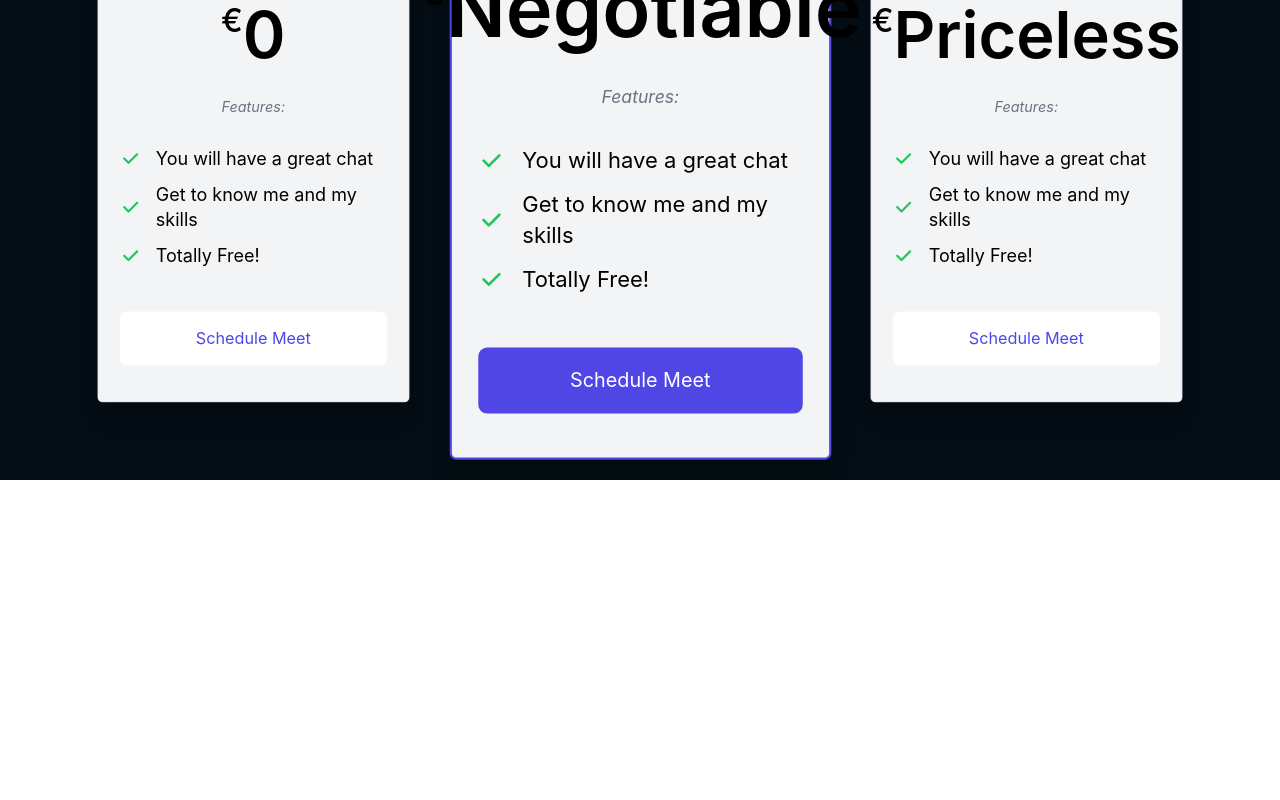
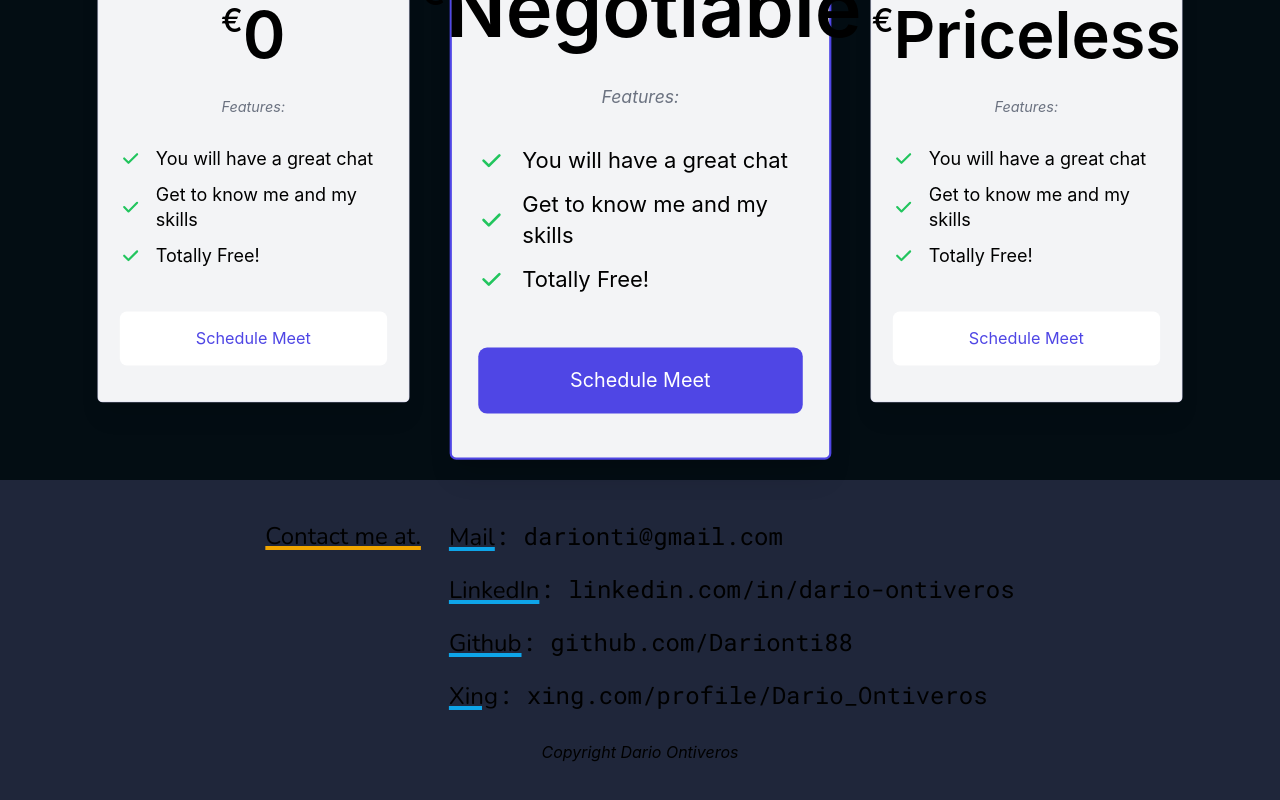
Before and after one commit to Darionti88/personal-web, a Next.js app: page / in a window 1280 px wide. Shown: the part 3492-4292 px from the top of the page. Before the commit the page ends 3972 px from the top, so only its background shows below. Built offline with nearby package versions, Linux system fonts and the light colour scheme.

Commit message:
Add Footer

```diff
--- /dev/null
+++ b/assets/contacts.json
@@ -0,0 +1,20 @@
+[{
+    "contact":"Mail",
+    "url":"mailto:darionti@gmail.com",
+    "content":": darionti@gmail.com"
+},
+{
+    "contact":"LinkedIn",
+    "url":"https://www.linkedin.com/in/dario-ontiveros/",
+    "content":": linkedin.com/in/dario-ontiveros"
+},
+{
+    "contact":"Github",
+    "url":"https://github.com/Darionti88",
+    "content":": github.com/Darionti88"
+},
+{
+    "contact":"Xing",
+    "url":"https://www.xing.com/profile/Dario_Ontiveros/cv",
+    "content":": xing.com/profile/Dario_Ontiveros"
+}]
--- /dev/null
+++ b/components/footer/Contact.tsx
@@ -0,0 +1,17 @@
+import React from "react";
+import { Contact } from "../../interface/CardInterface";
+
+const MyContact = ({ contact, url, content }: Contact) => {
+  return (
+    <li>
+      <span className='text-2xl underline  decoration-4 decoration-sky-500 font-nunito'>
+        {contact}
+      </span>
+      <a className='font-roboto text-2xl' href={url}>
+        {content}
+      </a>
+    </li>
+  );
+};
+
+export default MyContact;
--- /dev/null
+++ b/components/footer/Footer.tsx
@@ -0,0 +1,27 @@
+import React from "react";
+import Contacts from "../../assets/contacts.json";
+import MyContact from "./Contact";
+
+const Footer = () => {
+  return (
+    <footer
+      id='footer'
+      className='h-full w-screen bg-background400 sm:px-20 space-y-7 py-10 flex flex-col lg:justify-center lg:items-center z-60 '>
+      <div className='flex space-x-7'>
+        <h1 className='text-2xl self-start font-nunito underline decoration-4 decoration-primary-orange'>
+          Contact me at.
+        </h1>
+        <div>
+          <ul className='flex flex-col space-y-5'>
+            {Contacts.map((contact) => (
+              <MyContact key={contact.contact} {...contact} />
+            ))}
+          </ul>
+        </div>
+      </div>
+      <h1 className='text-1xl italic self-center'>Copyright Dario Ontiveros</h1>
+    </footer>
+  );
+};
+
+export default Footer;
--- a/interface/CardInterface.tsx
+++ b/interface/CardInterface.tsx
@@ -22,3 +22,9 @@ export interface Project {
   url: string;
   github: string;
 }
+
+export interface Contact {
+  contact: string;
+  url: string;
+  content: string;
+}
--- a/pages/index.tsx
+++ b/pages/index.tsx
@@ -7,6 +7,7 @@ import Navbar from "../components/navbar/Navbar";
 import BackgroundParticles from "../components/particles/BackgroundParticles";
 import ProjectsSection from "../components/projectsSection /ProjectsSection";
 import Testimonials from "../components/testimonialSection/Testimonials";
+import Footer from "../components/footer/Footer";
 
 const Home: NextPage = () => {
   return (
@@ -21,6 +22,7 @@ const Home: NextPage = () => {
       <ProjectsSection />
       <Testimonials />
       <CardSection />
+      <Footer />
     </div>
   );
 };
```
